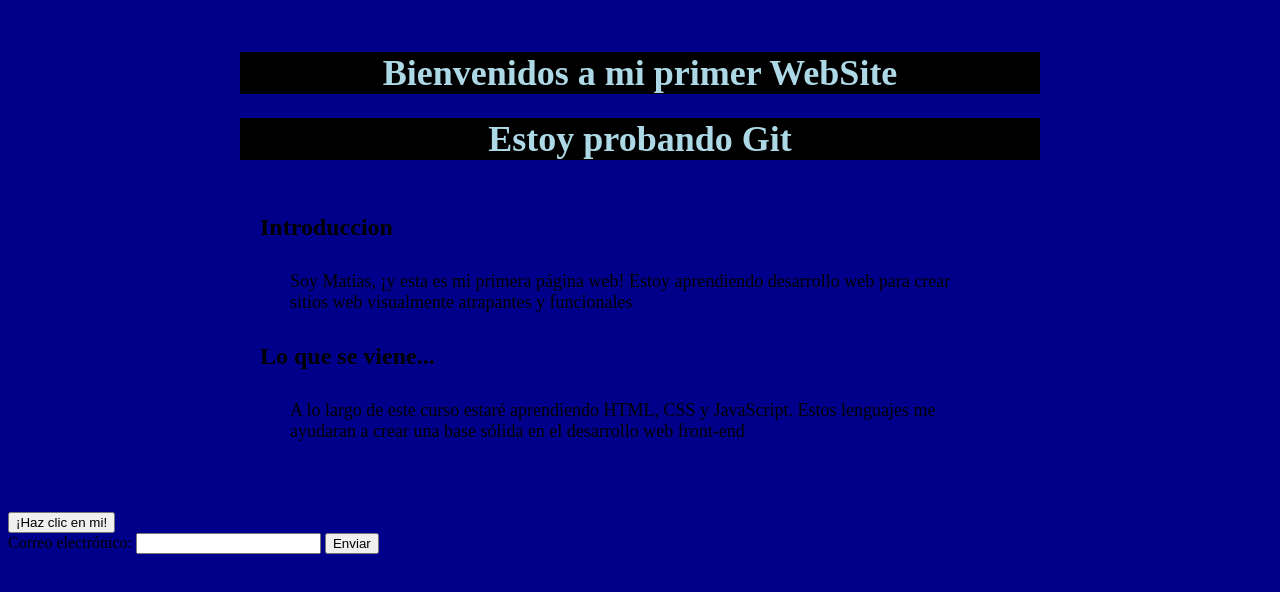
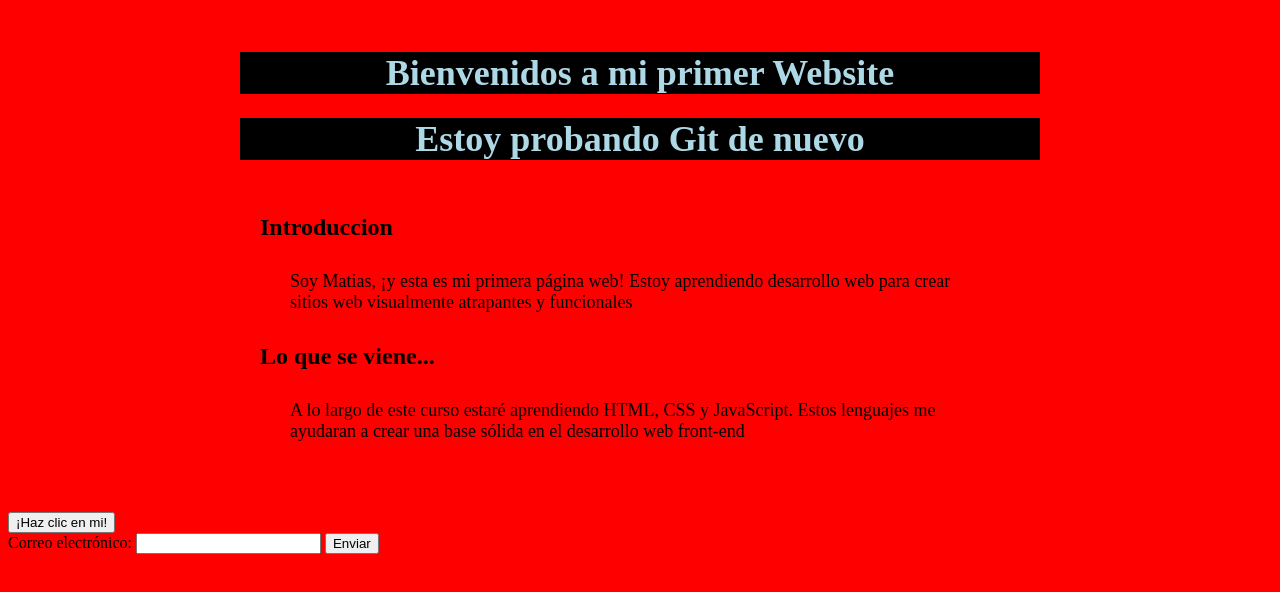
Before and after one commit to MatiNS16/minuevorepositorio, a plain HTML site: page mi-primer-website.html in a window 1280 px wide. Drawn offline with Linux system fonts and the light colour scheme.

Commit message:
Cambiar color de fondo en la rama cambios-fondo-1

```diff
--- a/css/styles.css
+++ b/css/styles.css
@@ -1,5 +1,5 @@
 body{
-    background-color: darkblue;  /*esto nos permite cambiar el fondo de la página */
+    background-color: red;  /*esto nos permite cambiar el fondo de la página */
     color: black; /* esto nos permite cambiar el color de la fuente */
 }
 h1{
--- a/mi-primer-website.html
+++ b/mi-primer-website.html
@@ -8,8 +8,8 @@
                 <title> Mi primer WebSite</title>
                 <!-- Esto nos permite enlazar el css con el archivo html  -->
                 <link rel="stylesheet" type="text/css" href="css/styles.css">
-                <h1> Bienvenidos a mi primer WebSite </h1>
-                <h1> Estoy probando Git</h1>
+                <h1> Bienvenidos a mi primer Website </h1>
+                <h1> Estoy probando Git de nuevo</h1>
                 <div class="row">
                     <div class="column">
                         <h2> Introduccion</h2>
```
